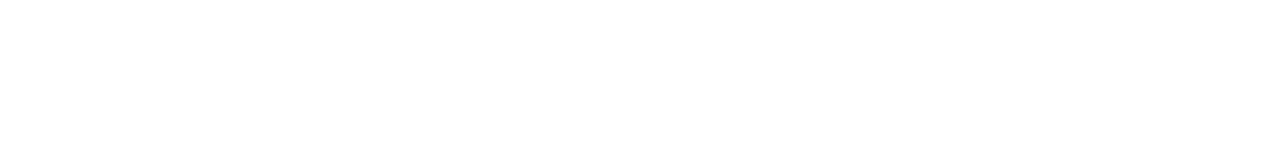
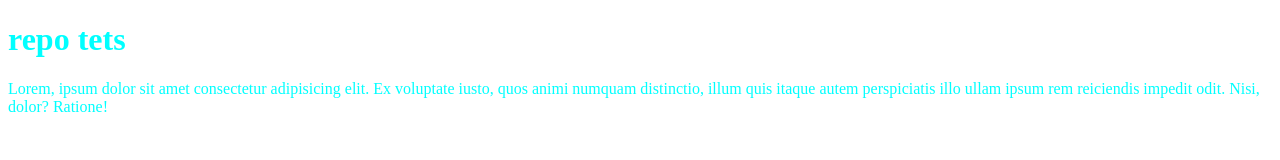
Before and after one commit to kmekers/testrepo, a plain HTML site: page index.html in a window 1280 px wide. Drawn offline with Linux system fonts and the light colour scheme.

Commit message:
paragraaf

```diff
--- a/index.html
+++ b/index.html
@@ -1,17 +1,20 @@
 <!DOCTYPE html>
-<html lang='nl'>
-<head>
-<meta charset='UTF-8' />
-<meta name='viewport' content='width=device-width, initial-scale=1.0' />
-<meta name='author' content='Koen' />
-<meta name='keywords' content='' />
-<meta name='description' content='' />
-<link rel="stylesheet" href="style.css">
-<title>Repo test</title>
- </head>
-<body>
-    <h1>
-
-    </h1>
-</body>
+<html lang="nl">
+  <head>
+    <meta charset="UTF-8" />
+    <meta name="viewport" content="width=device-width, initial-scale=1.0" />
+    <meta name="author" content="Koen" />
+    <meta name="keywords" content="" />
+    <meta name="description" content="" />
+    <link rel="stylesheet" href="style.css" />
+    <title>Repo test</title>
+  </head>
+  <body>
+    <h1>repo tets</h1>
+    <p>
+      Lorem, ipsum dolor sit amet consectetur adipisicing elit. Ex voluptate
+      iusto, quos animi numquam distinctio, illum quis itaque autem perspiciatis
+      illo ullam ipsum rem reiciendis impedit odit. Nisi, dolor? Ratione!
+    </p>
+  </body>
 </html>
```
